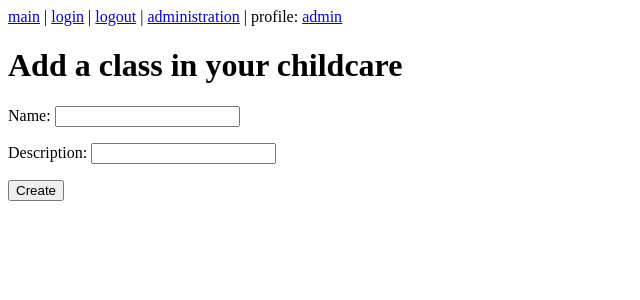
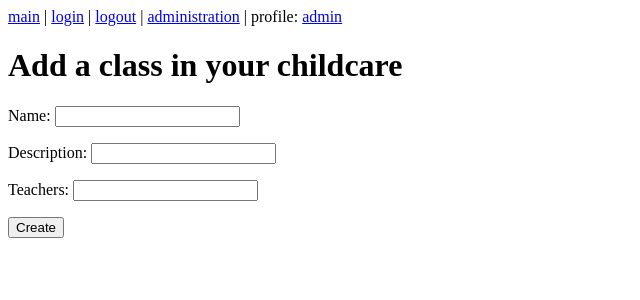
Before and after one commit to buypolarbear/childcare-app-1, a Django app: page /childcare/14/classroom/create/ in a window 1280 px wide. Shown: the top 300 px of the page, without its empty margins (0-640 px from the left). Run offline with Django 3.2, Linux system fonts and the light colour scheme; a user stored in the database is signed in; data comes from the database, SQL or seed files in the repository; both versions use the stored data as it was after the commit; parts of the project's set-up code (start-up, migrations or seed data) failed here and were passed over; some libraries are stand-ins or nearby versions.

Commit message:
teacher ajax add & permissions

```diff
--- a/childcare/admin.py
+++ b/childcare/admin.py
@@ -1,6 +1,7 @@
 from django.contrib import admin
-from childcare.models import Childcare, GroupChildcare, ChildcareNews
+from childcare.models import Childcare, GroupChildcare, ChildcareNews, Classroom
 
 admin.site.register(Childcare)
 admin.site.register(GroupChildcare)
 admin.site.register(ChildcareNews)
+admin.site.register(Classroom)
--- a/childcare/forms.py
+++ b/childcare/forms.py
@@ -1,4 +1,7 @@
-from django.forms import ModelForm
+import autocomplete_light
+from utils import autocomplete_light_registry
+from django.contrib.auth.models import User
+from django.forms import ModelForm, ModelMultipleChoiceField
 from .models import Childcare, ChildcareNews, Classroom
 
 
@@ -21,9 +24,15 @@ class ChildcareNewsCreateForm(ModelForm):
 
 
 class ClassroomCreateForm(ModelForm):
+    '''using django-autocomplete-light'''
+    teachers = ModelMultipleChoiceField(
+        queryset=User.objects.all(),
+        widget=autocomplete_light.MultipleChoiceWidget('UserAutocomplete'))
+
     class Meta:
         model = Classroom
         fields = (
             'name',
             'description',
+            'teachers'
         )
--- a/childcare/views.py
+++ b/childcare/views.py
@@ -4,6 +4,7 @@ from django.http import HttpResponseRedirect
 from django.shortcuts import get_object_or_404, render
 from django.views.generic import CreateView
 from guardian.decorators import permission_required_or_403
+from guardian.shortcuts import assign_perm
 from .forms import ChildcareCreateForm, ChildcareNewsCreateForm, ClassroomCreateForm
 from .models import Childcare, ChildcareNews, Classroom
 
@@ -70,8 +71,11 @@ def classroom_create(request, childcare_id):
         if form.is_valid():
             obj = form.save(commit=False)
             obj.childcare = childcare
-            obj.save
+            teachers = form.cleaned_data['teachers']
+            obj.save()
             form.save(commit=True)
+            for teacher in teachers:
+                assign_perm('classroom_view', teacher, childcare)
             return HttpResponseRedirect('/childcare/%s' % childcare_id)
     else:
         form = ClassroomCreateForm()
--- a/templates/childcare/classroom_create.html
+++ b/templates/childcare/classroom_create.html
@@ -9,4 +9,7 @@
         {{ form.as_p }}
         <input type="submit" value="Create">
     </form>
+
+    <script src="http://ajax.googleapis.com/ajax/libs/jquery/1.9.0/jquery.js" type="text/javascript"></script>
+    {% include 'autocomplete_light/static.html' %}
 {% endblock content %}
```
Also changed, not shown: database.db.
